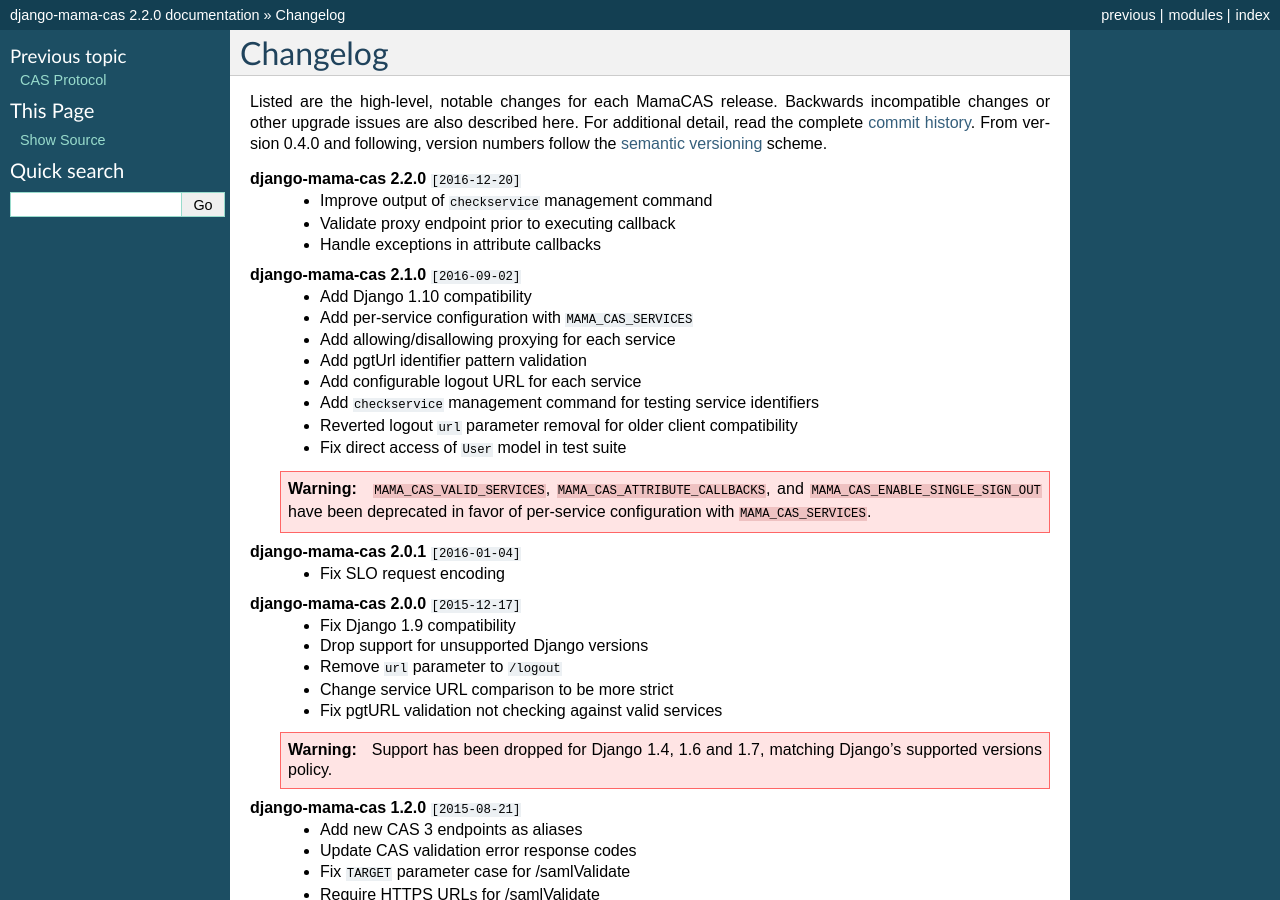
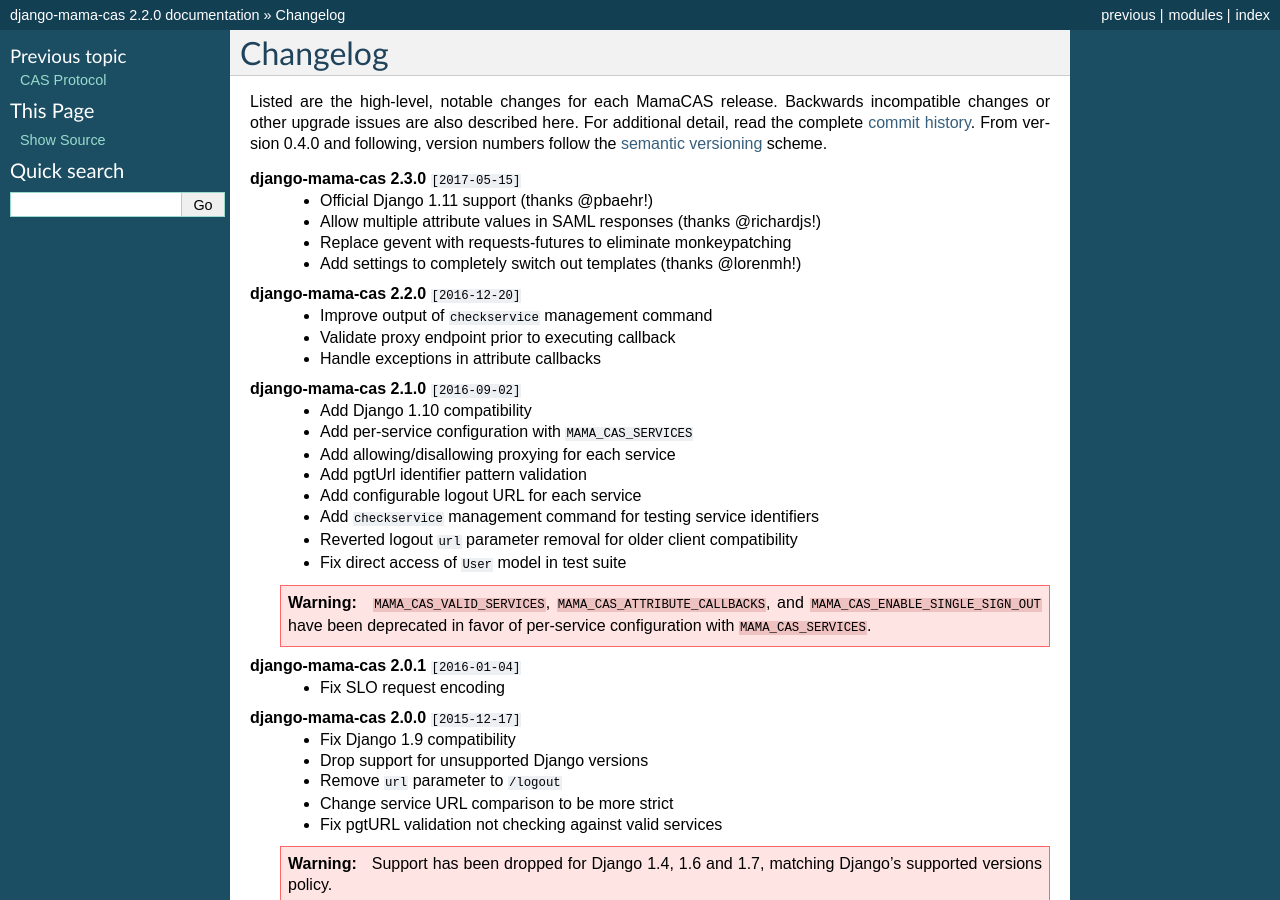
Before and after one commit to jbittel/django-mama-cas, a Sphinx documentation site: the page built from docs/changelog.rst, in a window 1280 px wide and 900 px high. Built offline with Sphinx 7.4.7, drawn with Linux system fonts in a browser that asks for light colours.

Commit message:
Update changelog

```diff
--- a/docs/changelog.rst
+++ b/docs/changelog.rst
@@ -8,6 +8,12 @@
 here. For additional detail, read the complete `commit history`_. From
 version 0.4.0 and following, version numbers follow the `semantic
 versioning`_ scheme.
+
+**django-mama-cas 2.3.0** ``[2017-05-15]``
+   * Official Django 1.11 support (thanks @pbaehr!)
+   * Allow multiple attribute values in SAML responses (thanks @richardjs!)
+   * Replace gevent with requests-futures to eliminate monkeypatching
+   * Add settings to completely switch out templates (thanks @lorenmh!)
 
 **django-mama-cas 2.2.0** ``[2016-12-20]``
    * Improve output of ``checkservice`` management command
```
